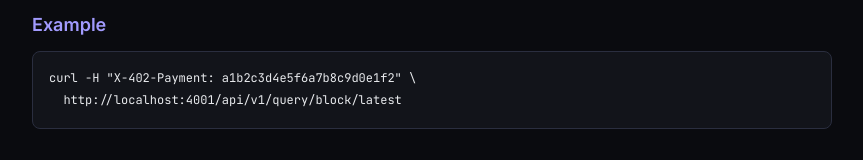
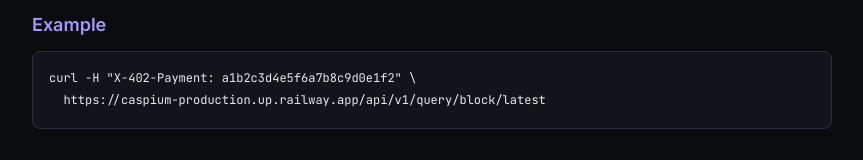
Before and after one commit to fozagtx/caspium, a website: page public/index.html in a window 1280 px wide. Shown: the part 1115-1275 px from the top of the page, without its empty margins (208-1071 px from the left). Drawn offline with Linux system fonts and the light colour scheme.

Commit message:
update landing page and readme with live railway url

```diff
--- a/public/index.html
+++ b/public/index.html
@@ -75,7 +75,7 @@ td:first-child{color:#e8eaed;font-family:'JetBrains Mono',monospace;font-size:12
 
 <h2>Example</h2>
 <pre><code>curl -H "X-402-Payment: a1b2c3d4e5f6a7b8c9d0e1f2" \
-  http://localhost:4001/api/v1/query/block/latest</code></pre>
+  https://caspium-production.up.railway.app/api/v1/query/block/latest</code></pre>
 
 <h2>Payment flow</h2>
 <p>Send CSPR to the receiver address configured in <code>.env</code>. Take the deploy hash and pass it as the <code>X-402-Payment</code> header value. The server fetches the deploy via <code>info_get_deploy</code>, checks execution success, confirms the transfer target matches the configured receiver, and returns the data.</p>
```
Also changed, not shown: README.md.
